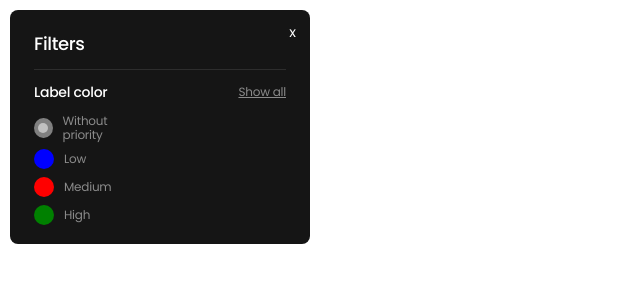
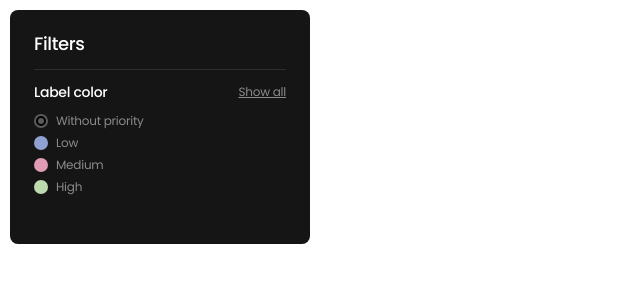
Before and after one commit to jackavryashnik/task-pro, a React (Vite) app: page /home in a window 1280 px wide. Shown: the top 300 px of the page, without its empty margins (0-640 px from the left). Built offline with nearby package versions, Linux system fonts and the light colour scheme.

Commit message:
filter modal

```diff
--- a/src/components/FilterModal/FilterModal.jsx
+++ b/src/components/FilterModal/FilterModal.jsx
@@ -1,6 +1,7 @@
 import { useState } from 'react';
 import css from './FilterModal.module.css';
 import clsx from 'clsx';
+import closeBtn from '../../images/icons.svg#icon-x-close';
 
 const FilterModal = () => {
   const [selectedPriority, setSelectedPriority] = useState('without');
@@ -12,7 +13,9 @@ const FilterModal = () => {
   return (
     <div className={css.modal}>
       <button type="button" className={css.closeBtn}>
-        x
+        <svg width={18} height={18}>
+          <use href={closeBtn} />
+        </svg>
       </button>
       <h2 className={css.title}>Filters</h2>
       <div className={css.line}></div>
@@ -23,54 +26,27 @@ const FilterModal = () => {
         </button>
       </div>
       <div className={css.options}>
-        <label className={clsx([css.priorityOpt, css.customRadio])}>
+        {['without', 'low', 'medium', 'high'].map((priority) => (
+          <label
+            key={priority}
+            className={clsx([css.priorityOpt, css.customRadio])}
+          >
+            <div className={css.radioWrapper}>
               <input
                 type="radio"
                 name="priority"
-            value="without"
-            checked={selectedPriority === 'without'}
+                value={priority}
+                checked={selectedPriority === priority}
                 onChange={handlePriorityChange}
                 className={css.radioInput}
               />
-          <span className={css.radioButton}></span>
-          <span>Without priority</span>
+              <span className={css.radioButton}>
+                <span className={css.innerCircle}></span>
+              </span>
+            </div>
+            <span>{priority === 'without' ? 'Without priority' : priority.charAt(0).toUpperCase() + priority.slice(1)}</span>
           </label>
-        <label className={clsx([css.priorityOpt, css.customRadio])}>
-          <input
-            type="radio"
-            name="priority"
-            value="low"
-            checked={selectedPriority === 'low'}
-            onChange={handlePriorityChange}
-            className={css.radioInput}
-          />
-          <span className={css.radioButton}></span>
-          <span>Low</span>
-        </label>
-        <label className={clsx([css.priorityOpt, css.customRadio])}>
-          <input
-            type="radio"
-            name="priority"
-            value="medium"
-            checked={selectedPriority === 'medium'}
-            onChange={handlePriorityChange}
-            className={css.radioInput}
-          />
-          <span className={css.radioButton}></span>
-          <span>Medium</span>
-        </label>
-        <label className={clsx([css.priorityOpt, css.customRadio])}>
-          <input
-            type="radio"
-            name="priority"
-            value="high"
-            checked={selectedPriority === 'high'}
-            onChange={handlePriorityChange}
-            className={css.radioInput}
-          />
-          <span className={css.radioButton}></span>
-          <span>High</span>
-        </label>
+        ))}
       </div>
     </div>
   );
--- a/src/components/FilterModal/FilterModal.module.css
+++ b/src/components/FilterModal/FilterModal.module.css
@@ -73,7 +73,7 @@
   color: rgba(255, 255, 255, 0.5);
 }
 
-input[type="radio"] {
+input[type='radio'] {
   margin-right: 8px;
 }
 
@@ -86,47 +86,119 @@ input[type="radio"] {
 }
 
 .radioInput {
-    display: none; /* Приховуємо стандартні радіобатони */
+  display: none;
+}
+
+.modal {
+  border-radius: 8px;
+  width: 300px;
+  height: 234px;
+  padding: 24px;
+  position: relative;
+  background: #151515;
+}
+
+.closeBtn {
+  position: absolute;
+  right: 14px;
+  top: 14px;
+  background-color: transparent;
+  border: none;
+  color: #fff;
+}
+
+.title {
+  font-weight: 500;
+  font-size: 18px;
+  letter-spacing: -0.02em;
+  margin-bottom: 14px;
+  color: #fff;
+}
+
+.line {
+  width: 252px;
+  height: 1px;
+  background-color: rgba(255, 255, 255, 0.1);
+}
+
+.container {
+  display: flex;
+  justify-content: space-between;
+  margin: 14px 0;
+}
+
+.subtitle {
+  font-weight: 500;
+  font-size: 14px;
+  letter-spacing: -0.02em;
+  color: #fff;
+}
+
+.showAll {
+  font-size: 12px;
+  letter-spacing: -0.02em;
+  text-decoration: underline;
+  text-decoration-skip-ink: none;
+  background-color: transparent;
+  border: none;
+  color: rgba(255, 255, 255, 0.5);
+}
+
+.options {
+  width: 110px;
+  height: 96px;
+  display: flex;
+  flex-direction: column;
+  gap: 8px;
+}
+
+.priorityOpt {
+  font-size: 12px;
+  letter-spacing: -0.02em;
+  color: rgba(255, 255, 255, 0.5);
+}
+
+.radioWrapper {
+  display: flex;
+  align-items: center;
+  position: relative;
+}
+
+.radioInput {
+  display: none;
 }
 
 .radioButton {
-    width: 20px;
-    height: 20px;
+  width: 14px;
+  height: 14px;
   border-radius: 50%;
-    margin-right: 10px;
+  background-color: var(--label-color-grey);
+  display: flex;
+  align-items: center;
+  justify-content: center;
+  margin-right: 8px;
   position: relative;
 }
 
-  .radioButton::before {
-    content: '';
-    position: absolute;
-    top: 50%;
-    left: 50%;
-    transform: translate(-50%, -50%);
+.innerCircle {
   width: 10px;
   height: 10px;
   border-radius: 50%;
   background-color: transparent;
-    transition: background-color 0.3s;
 }
 
-  .radioInput:checked + .radioButton::before {
-    background-color: currentColor;
-  }
-
-  /* Індивідуальні кольори для радіобатонів */
-  .priorityOpt .radioButton {
-    background-color: grey;
+.radioInput:checked + .radioButton .innerCircle {
+  border: 2px solid black;
 }
 
 .priorityOpt:nth-of-type(2) .radioButton {
-    background-color: blue;
+  background-color: var(--label-color-blue);
 }
 
 .priorityOpt:nth-of-type(3) .radioButton {
-    background-color: red;
+  background-color: var(--label-color-red);
 }
 
 .priorityOpt:nth-of-type(4) .radioButton {
-    background-color: green;
+  background-color: var(--label-color-green);
 }
```
Also changed, not shown: src/images/icons.svg (renamed from src/img/icons.svg). Lines whose indentation alone changed are shown as unchanged.
